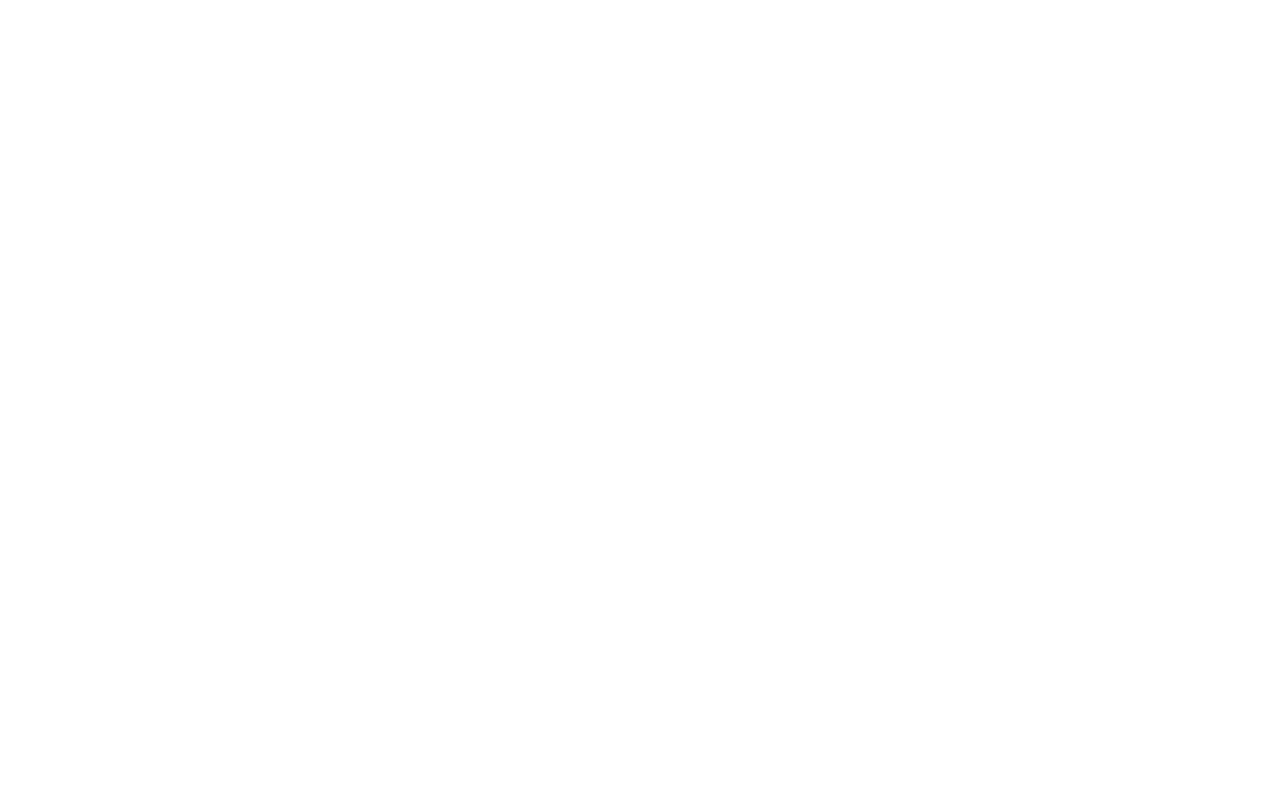
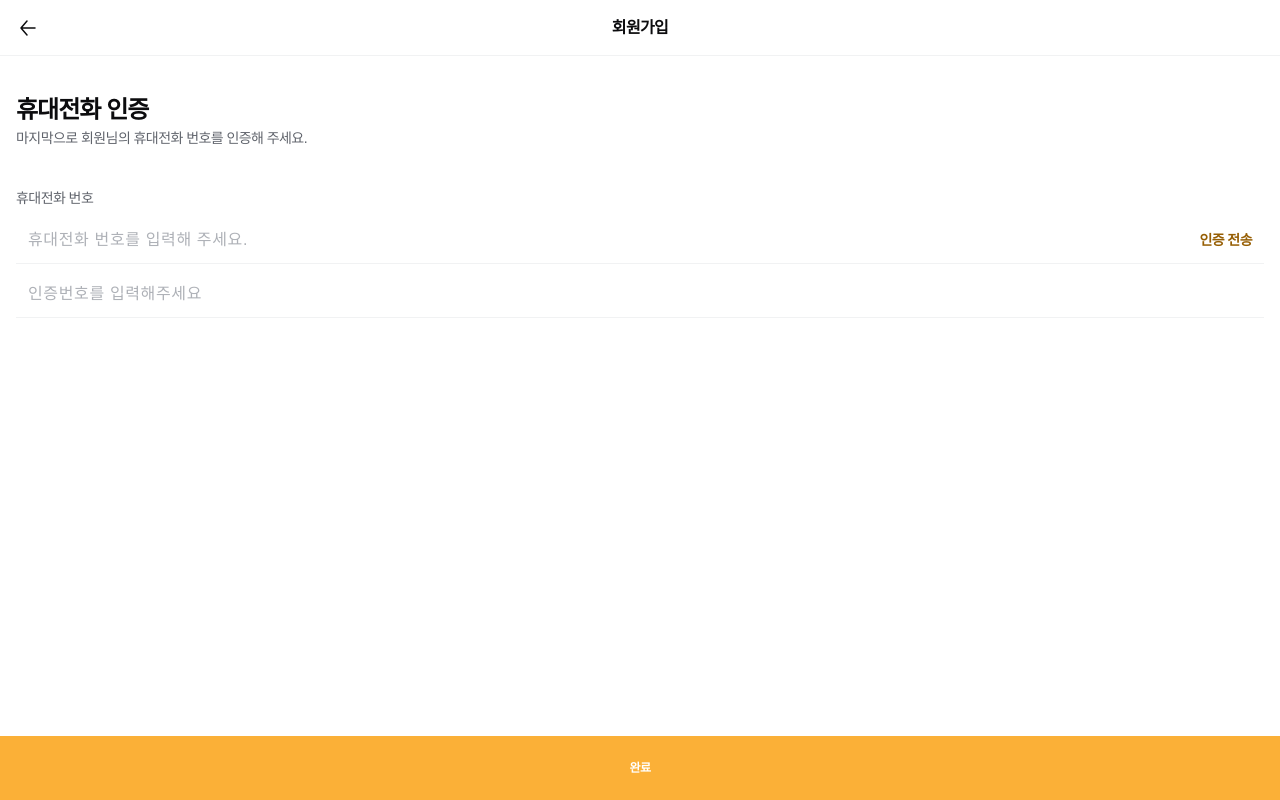
Before and after one commit to ubittz/mvp_thin, a React (Vite) app: page /register/verify in a window 1280 px wide. Before the commit this address had no page. Built offline with nearby package versions, Linux system fonts and the light colour scheme; a web font is replaced by a local one.

Commit message:
feat: register page 완료

```diff
--- a/src/pages/Register/Verify.tsx
+++ b/src/pages/Register/Verify.tsx
@@ -2,10 +2,43 @@
 import styled from 'styled-components';
 
 import Header from '@@components/Header';
+import InputFormGroup from '@@components/InputFormGroup';
+import { Typography } from '@@components/Typography';
+import { COLORS } from '@@constants/colors';
 
 const StyledVerify = styled.div`
   display: flex;
   flex-direction: column;
+  height: 100vh;
+
+  .verify_body {
+    flex: 1;
+    display: flex;
+    flex-direction: column;
+    gap: 40px;
+    padding: 40px 16px;
+
+    overflow-y: scroll;
+
+    .register_body__description {
+      display: flex;
+      flex-direction: column;
+      gap: 4px;
+    }
+
+    .register_body__form {
+      display: flex;
+      flex-direction: column;
+      gap: 6px;
+    }
+  }
+`;
+
+const StyledVerifyButton = styled.button`
+  border: none;
+  outline: none;
+  background: ${COLORS.MAIN_400};
+  height: 64px;
 `;
 
 function Verify() {
@@ -14,6 +47,28 @@
   return (
     <StyledVerify>
       <Header title='회원가입' onBack={() => navigate('/register')} />
+      <div className='verify_body'>
+        <div className='register_body__description'>
+          <Typography.LargeTitle>휴대전화 인증</Typography.LargeTitle>
+          <Typography.SmallBody color={COLORS.GRAY_SCALE_600}>마지막으로 회원님의 휴대전화 번호를 인증해 주세요.</Typography.SmallBody>
+        </div>
+        <div className='register_body__form'>
+          <InputFormGroup
+            label='휴대전화 번호'
+            placeholder='휴대전화 번호를 입력해 주세요.'
+            inputButtonProps={{
+              title: '인증 전송',
+              onClick: () => {},
+            }}
+          />
+          <InputFormGroup placeholder='인증번호를 입력해주세요' />
+        </div>
+      </div>
+      <StyledVerifyButton>
+        <Typography.SmallButton color={COLORS.GRAY_SCALE_000} onClick={() => navigate('/home')}>
+          완료
+        </Typography.SmallButton>
+      </StyledVerifyButton>
     </StyledVerify>
   );
 }
--- a/src/pages/Register/index.tsx
+++ b/src/pages/Register/index.tsx
@@ -1,3 +1,4 @@
+import { useNavigate } from 'react-router-dom';
 import styled from 'styled-components';
 
 import Header from '@@components/Header';
@@ -40,6 +41,8 @@
 `;
 
 function Register() {
+  const navigate = useNavigate();
+
   return (
     <StyledRegister>
       <Header title='회원가입' onBack={() => {}} />
@@ -64,7 +67,9 @@
         <InputFormGroup label='이메일' placeholder='이메일을 입력해 주세요.' />
       </div>
       <StyledRegisterButton>
-        <Typography.SmallButton color={COLORS.GRAY_SCALE_000}>다음</Typography.SmallButton>
+        <Typography.SmallButton color={COLORS.GRAY_SCALE_000} onClick={() => navigate('/register/verify')}>
+          다음
+        </Typography.SmallButton>
       </StyledRegisterButton>
     </StyledRegister>
   );
--- a/src/router/router.tsx
+++ b/src/router/router.tsx
@@ -3,12 +3,14 @@
 import Home from '@@pages/Home';
 import Login from '@@pages/Login';
 import Register from '@@pages/Register';
+import Verify from '@@pages/Register/Verify';
 
 function Router() {
   return (
     <Routes>
-      <Route path='/' element={<Register />} />
-      <Route path='/register' element={<Login />} />
+      <Route path='/' element={<Login />} />
+      <Route path='/register' element={<Register />} />
+      <Route path='/register/verify' element={<Verify />} />
       <Route path='/home' element={<Home />} />
     </Routes>
   );
```
